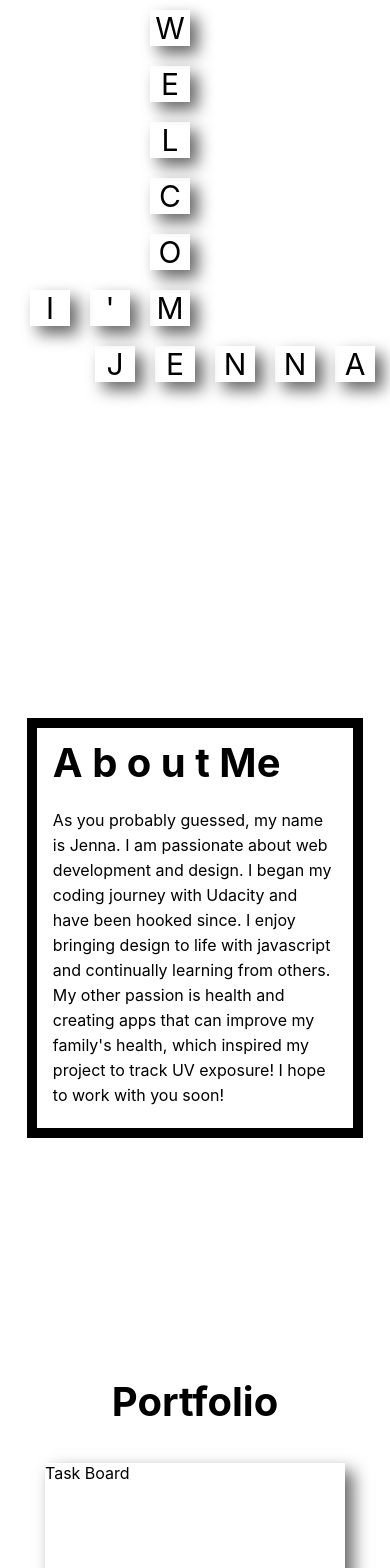
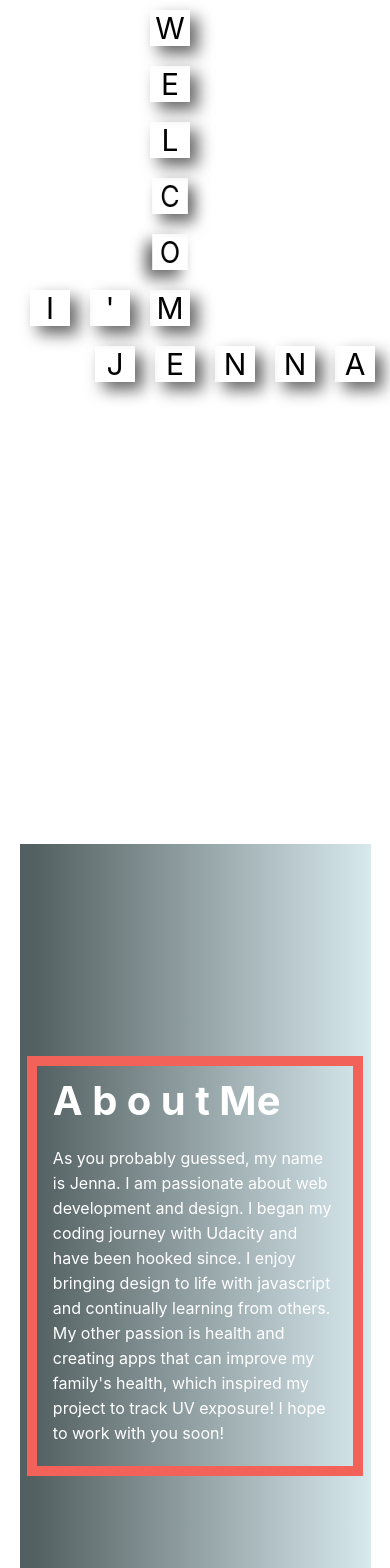
Before and after one commit to jmw321/Portfolio, a React (Create React App) app: page / in a window 390 px wide. Shown: the top 1568 px of the page. Built offline with nearby package versions, Linux system fonts and the light colour scheme.

Commit message:
updated css to add media queries, added colors, added animation

```diff
--- a/src/App.css
+++ b/src/App.css
@@ -1,6 +1,3 @@
-.App {
-
-}
 
 .introduction {
   font-size: 50px;
@@ -32,12 +29,44 @@
   margin: 10px;
   width: 80px;
   text-align: center;
+  animation-name: flip;
+  animation-duration: 3s;
+  transform-style: preserve-3d;
+  perspective: 1000px;
+
 }
+
+
+
+#E {
+  animation-delay: 1s;
+}
+
+#L{
+  animation-delay: 2s;
+}
+
+#C {
+  animation-delay: 3s;
+}
+
+#O {
+  animation-delay: 4s;
+}
+
+#I, #M {
+  animation-delay: 5s;
+}
+
+
 
 .sectionTwo {
   display: flex;
   align-content: center;
   height: 100vh;
+  background: rgb(83,96,97);
+  background: linear-gradient(90deg, rgba(83,96,97,1) 4%, rgba(216,233,238,1) 100%);
+  color: white;
 }
 
 .aboutMe {
@@ -47,7 +76,7 @@
   margin: auto;
   border-style: solid;
   border-width: 10px;
-  border-color: black;
+  border-color: #f26258;
 }
 
 .aboutMe_content {
@@ -75,6 +104,7 @@
   font-size: 50px;
   width: 100%;
   text-align: center;
+  color: #f26258;
 }
 
 
@@ -94,62 +124,32 @@
   margin: auto;
   min-width: 300px;
   min-height: 150px;
+  max-height: 250px;
   height: 40%;
   width: 27%;
   margin-top: 10px;
   box-shadow: .5rem .5rem 1rem rgba(0, 0, 0, 0.6);
 }
 
-#one {
-  height: 50px;
-  width: 50px;
-  background-color: white;
-  border-radius: 50%;
-  margin-bottom: 10px;
-  margin-left: 20px;
-  animation-name: sparkle;
-  animation-duration: 3s;
-
-}
-
-#two {
-  height: 80px;
-  width: 80px;
-  background-color: white;
-  border-radius: 50%;
-  margin-top: 40px;
-  margin-left: 70px;
-  animation-name: sparkle;
-  animation-duration: 2s;
-
+@keyframes flip {
+  from {transform: rotateY(0deg);}
+  to  {transform: rotateY(360deg);}
 }
 
 
-#three {
-  height: 70px;
-  width: 70px;
-  background-color: white;
-  border-radius: 50%;
-  margin-top: 30px;
-  margin-left: 0px;
-  animation-name: sparkle;
-  animation-duration: 5s;
 
+@media (max-width: 767px) {
+
+.introduction {
+  height: 100vh;
+  font-size: 30px;
+  padding: 0;
+  margin: auto;
+  width: 80%;
 }
 
-
-@keyframes sparkle {
-   from {transform: scale(0); opacity: 0.4}
-   to {transform: scale(1.1); opacity: 1}
-}
-
-@media (max-width: 500px) {
-
-.introduction {
-  height: 60vh;
-  font-size: 30px;
-  padding: 0;
-
+.sectionTwo {
+  height: 100vh;
 }
 
 .letters {
@@ -179,3 +179,12 @@
 }
 
 }
+
+
+@media (max-width: 450px) {
+
+.introduction {
+  width: 100%;
+}
+
+}
--- a/src/App.js
+++ b/src/App.js
@@ -24,17 +24,17 @@ class App extends Component {
         <div className="introduction">
           <div className="letterContainerOne">
             {lettersLineOne.map(item => (
-              <div className="letters"> {item} </div>
+              <div className="letters" id= {item} > {item} </div>
             ))}
           </div>
           <div className="letterContainerTwo">
             {lettersLineTwo.map(item => (
-              <div className="letters"> {item} </div>
+              <div className="letters" id= {item}> {item} </div>
             ))}
           </div>
           <div className="letterContainerThree">
             {lettersLineThree.map(item => (
-              <div className="letters"> {item} </div>
+              <div className="letters" id= {item}> {item} </div>
             ))}
           </div>
           <div id="one" /> <div id="two" /> <div id="three" />
```
